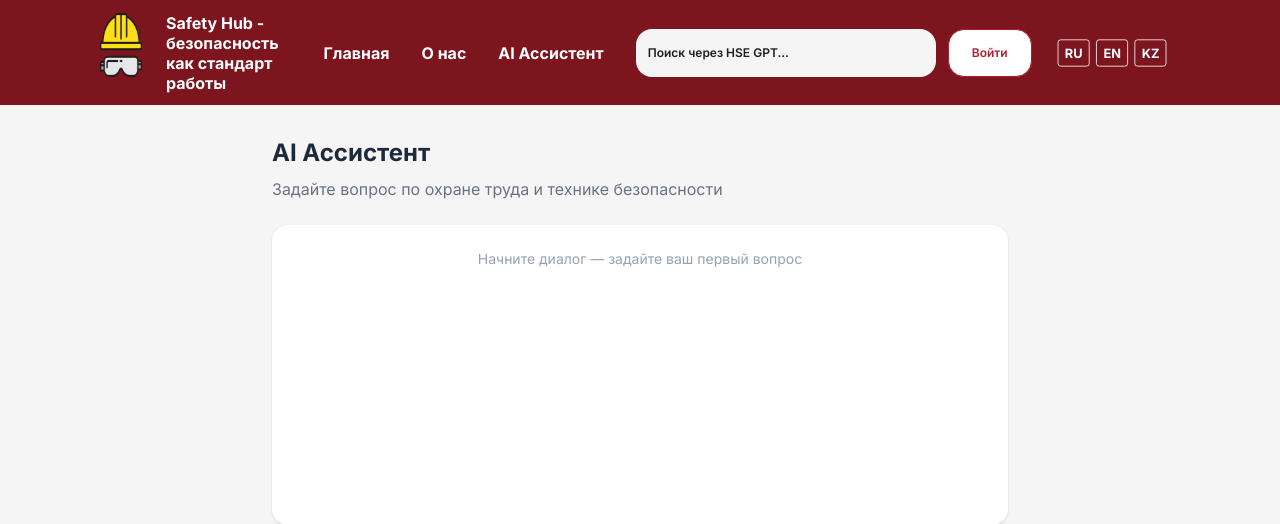
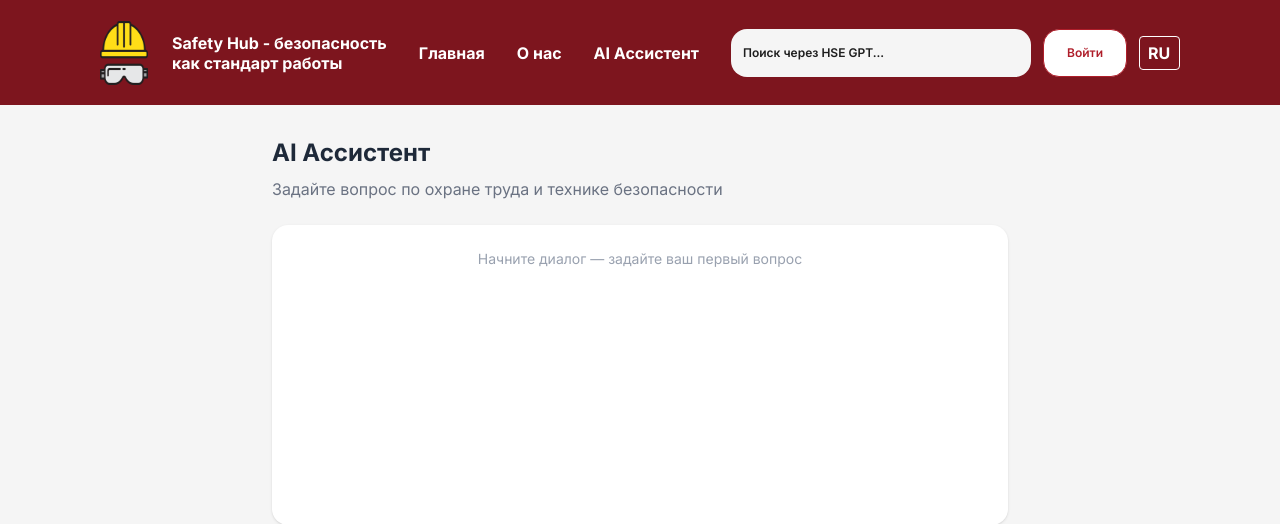
Before and after one commit to rturumov/diploma_project, a Django app: page /ai/ in a window 1280 px wide. Shown: the top 524 px of the page. Run offline with Django 3.2, Linux system fonts and the light colour scheme.

Commit message:
fix: fix bags

```diff
--- a/config/settings.py
+++ b/config/settings.py
@@ -78,6 +78,7 @@ TEMPLATES = [
                 'django.template.context_processors.request',
                 'django.contrib.auth.context_processors.auth',
                 'django.contrib.messages.context_processors.messages',
+                'django.template.context_processors.i18n',
             ]
         },
     }
--- a/docker-compose.yaml
+++ b/docker-compose.yaml
@@ -13,7 +13,7 @@ services:
       dockerfile: Dockerfile
     restart: always
     env_file:
-      - ./.env
+      - ./.env.docker
     environment:
       REDIS_HOST: redis
     depends_on:
--- a/templates/base.html
+++ b/templates/base.html
@@ -125,24 +125,16 @@
                     </button>
                 </form>
             {% endif %}
-            <form action="{% url 'set_language' %}" method="post" class="flex gap-2 items-center scale-80">
+            {% get_current_language as CURRENT_LANG %}
+            <form action="{% url 'set_language' %}" method="post" class="flex items-center">
                 {% csrf_token %}
                 <input type="hidden" name="next" value="{{ request.path }}">
-
-                <button type="submit" name="language" value="ru"
-                        class="text-white font-bold px-2 py-1 border rounded">
-                    RU
-                </button>
-
-                <button type="submit" name="language" value="en"
-                        class="text-white font-bold px-2 py-1 border rounded">
-                    EN
-                </button>
-
-                <button type="submit" name="language" value="kz"
-                        class="text-white font-bold px-2 py-1 border rounded">
-                    KZ
-                </button>
+                <select name="language" onchange="this.form.submit()"
+                        class="bg-transparent text-white font-bold px-2 py-1 border rounded cursor-pointer outline-none">
+                    <option value="ru" {% if CURRENT_LANG == 'ru' %}selected{% endif %} class="text-black">RU</option>
+                    <option value="en" {% if CURRENT_LANG == 'en' %}selected{% endif %} class="text-black">EN</option>
+                    <option value="kz" {% if CURRENT_LANG == 'kz' %}selected{% endif %} class="text-black">KZ</option>
+                </select>
             </form>
         </div>
     </div>
--- a/templates/includes/main/index_blocks.html
+++ b/templates/includes/main/index_blocks.html
@@ -1,6 +1,6 @@
 {% load static %}
 {% load i18n %}
-<div class="flex flex-row justify-between lg:min-h-[479px] shadow-[0px_4px_4px_0px_#0000001A] bg-white mt-3 rounded-[16px] gap-6">
+<div class="flex flex-row justify-between lg:min-h-[561px] shadow-[0px_4px_4px_0px_#0000001A] bg-white mt-3 rounded-[16px] gap-6">
     <div class="flex flex-col justify-center lg:pl-14 gap-3 lg:py-6 p-4">
         <text class=" w-max-[819px] w-full text-sm lg:text-3xl lg:left-[52px] lg:top-[102px] font-[600] lg:leading-10 text-[#A96500]">
             {% trans "Портал по охране труда и технике безопасности в Казахстане." %}
@@ -18,7 +18,7 @@
                     {% trans 'Стать частью сообщества' %}
         </button>
     </div>
-    <img class="hidden lg:block rounded-r-[16px] w-full" src="{% static 'img/_src/icons/tehnika-bezopasnosti_02.jpg' %}" alt="main banner">
+    <img class="hidden lg:block rounded-r-[16px] w-full lg:max-w-[804px]" src="{% static 'img/_src/icons/tehnika-bezopasnosti_02.jpg' %}" alt="main banner">
 </div>
 <div class="flex items-stretch gap-2 max-lg:overflow-auto mt-3 max-lg:pb-1">
     <a href="{% url 'news:all_news' %}" class="rounded-[16px] flex justify-center items-center h-[79px] lg:h-[137px] w-full shadow-[0px_4px_4px_0px_#0000001A] bg-white p-3 min-w-[150px]">
```
Also changed, not shown: 1 other file.
